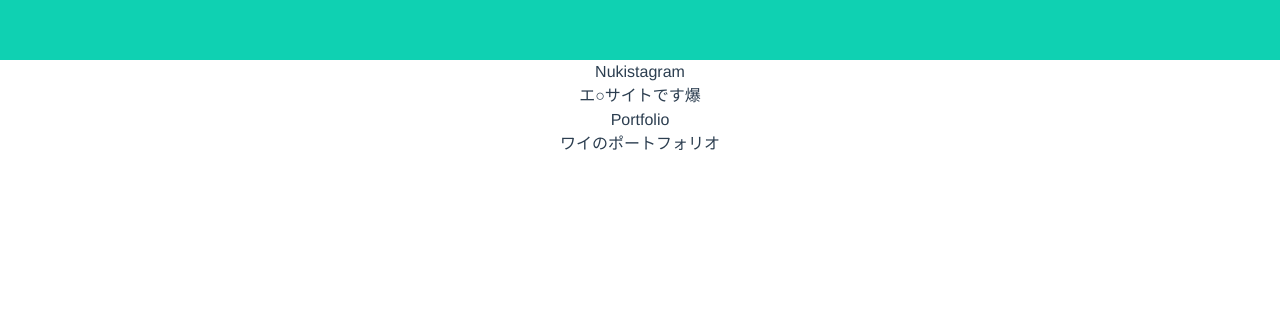
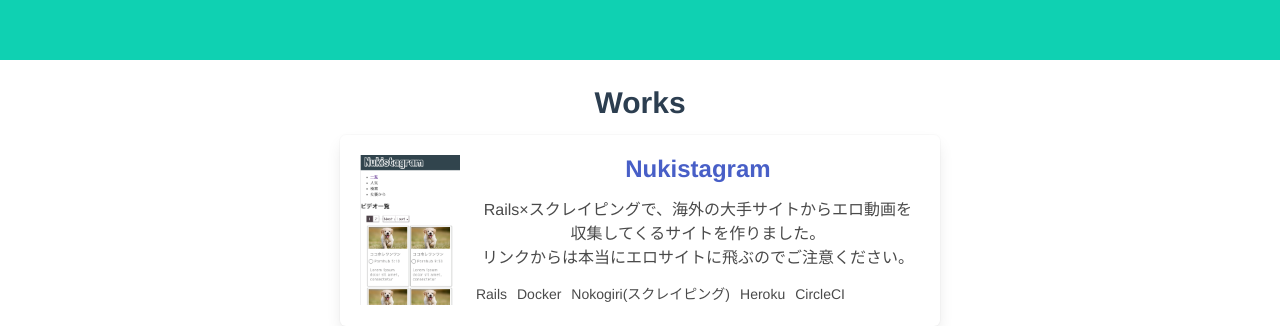
Before and after one commit to keisukee/portfolio, a Vue app: page /works in a window 1280 px wide. Shown: the part 740-1066 px from the top of the page. Before the commit the page ends 896 px from the top, so only its background shows below. Built offline with nearby package versions, Linux system fonts and the light colour scheme.

Commit message:
Finish PC-view of works.vue

```diff
--- a/src/components/works.vue
+++ b/src/components/works.vue
@@ -1,22 +1,44 @@
 <template>
-  <div>
+  <div class="works_container">
+    <h2>Works</h2>
     <ul>
       <li>
-        <div>
-          <dl>
-            <dt>Nukistagram</dt>
-            <dd>エ○サイトです爆</dd>
-          </dl>
-        </div>
+        <div class="box">
+        <article class="media">
+          <div class="media-left">
+            <figure class="image">
+              <a href="https://nukistagram.herokuapp.com">
+                <img src="../assets/nukistagram.png" alt="Nukistagram">
+              </a>
+            </figure>
+          </div>
+          <div class="media-content">
+            <div class="content">
+              <h3>
+                <a href="https://nukistagram.herokuapp.com">Nukistagram</a>
+              </h3>
+              <p>
+                Rails×スクレイピングで、海外の大手サイトからエロ動画を収集してくるサイトを作りました。<br>
+                リンクからは本当にエロサイトに飛ぶのでご注意ください。
+              </p>
+            </div>
+            <nav class="level is-mobile">
+              <div class="level-left">
+                <ul>
+                  <li><small>Rails</small></li>
+                  <li><small>Docker</small></li>
+                  <li><small>Nokogiri(スクレイピング)</small></li>
+                  <li><small>Heroku</small></li>
+                  <li><small>CircleCI</small></li>
+                </ul>
+                <br>
+              </div>
+            </nav>
+          </div>
+        </article>
+      </div>
       </li>
-      <li>
-        <div>
-          <dl>
-            <dt>Portfolio</dt>
-            <dd>ワイのポートフォリオ</dd>
-          </dl>
-        </div>
-      </li>
+
     </ul>
   </div>
 </template>
@@ -25,4 +47,32 @@
 </script>
 
 <style lang="sass">
+  .works_container
+    width: 600px
+    padding-top: 20px
+    margin: 0 auto
+    h2
+      font-size: 30px
+      font-weight: bold
+      margin-bottom: 10px
+    ul
+      li
+        .box
+          article
+            .media-left
+              figure
+                img
+                  width: auto
+                  height: 150px
+            .media-content
+              .content
+                p
+              nav
+                ul
+                  display: -webkit-flex
+                  display: -ms-flex
+                  display: flex
+                  li
+                    margin-right: 10px
+
 </style>
```
Also changed, not shown: src/assets/nukistagram.png (added).
